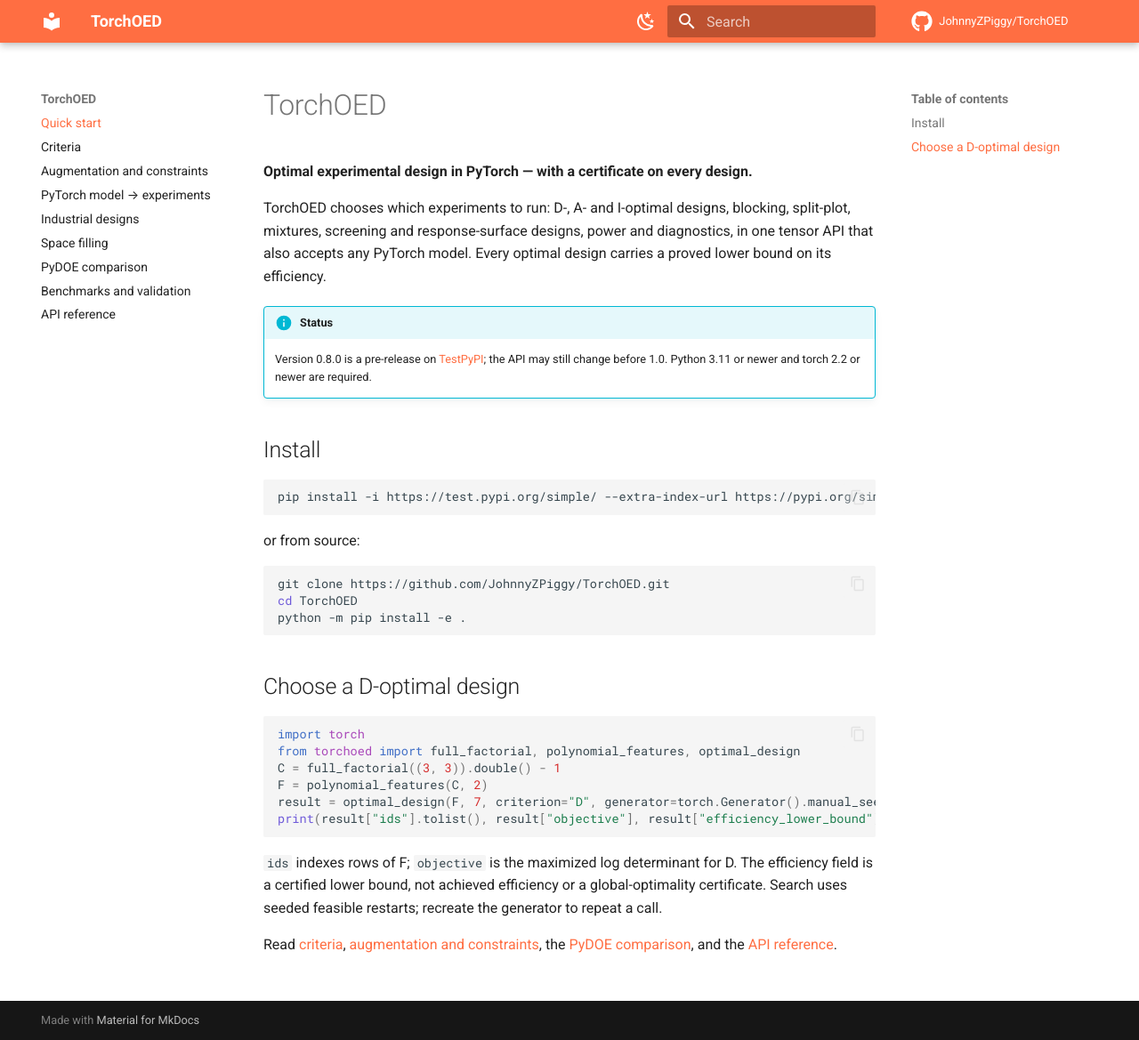
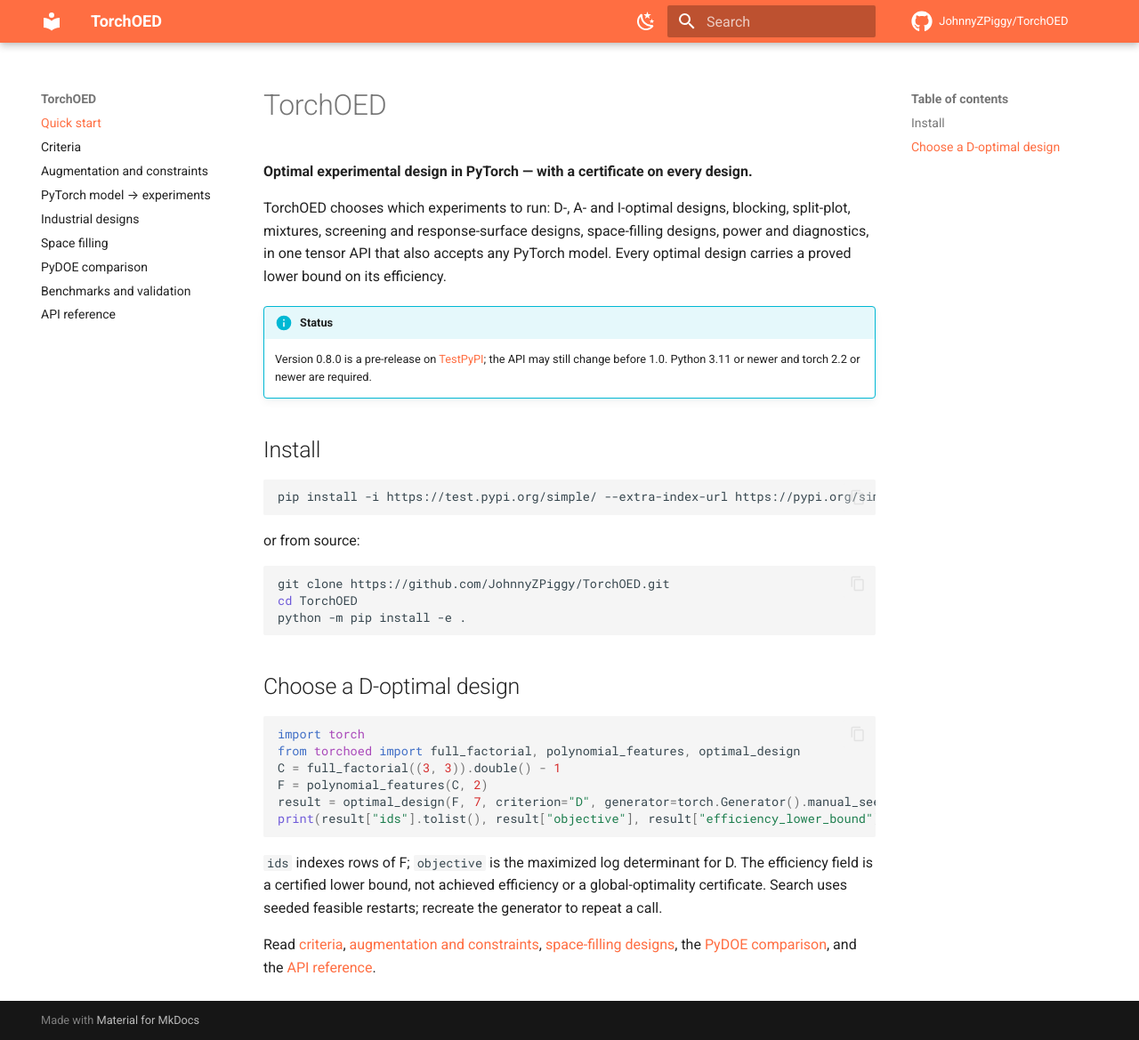
Before and after one commit to JohnnyZPiggy/TorchOED, an MkDocs documentation site: the page built from website/index.md, in a window 1280 px wide and 1169 px high. Shown: the whole window at 89% size. Built offline with MkDocs 1.6.1 and Material for MkDocs 9.7.7, drawn with Linux system fonts in a browser that asks for light colours; comment, search, counter and statistics services are not loaded.

Commit message:
docs: name space-filling designs on front pages (Refs #412) (#414)

```diff
--- a/website/index.md
+++ b/website/index.md
@@ -2,7 +2,7 @@
 
 **Optimal experimental design in PyTorch — with a certificate on every design.**
 
-TorchOED chooses which experiments to run: D-, A- and I-optimal designs, blocking, split-plot, mixtures, screening and response-surface designs, power and diagnostics, in one tensor API that also accepts any PyTorch model. Every optimal design carries a proved lower bound on its efficiency.
+TorchOED chooses which experiments to run: D-, A- and I-optimal designs, blocking, split-plot, mixtures, screening and response-surface designs, space-filling designs, power and diagnostics, in one tensor API that also accepts any PyTorch model. Every optimal design carries a proved lower bound on its efficiency.
 
 !!! info "Status"
     Version 0.8.0 is a pre-release on [TestPyPI](https://test.pypi.org/project/torchoed/); the API may still change before 1.0. Python 3.11 or newer and torch 2.2 or newer are required.
@@ -34,4 +34,4 @@ print(result["ids"].tolist(), result["objective"], result["efficiency_lower_boun
 
 `ids` indexes rows of F; `objective` is the maximized log determinant for D. The efficiency field is a certified lower bound, not achieved efficiency or a global-optimality certificate. Search uses seeded feasible restarts; recreate the generator to repeat a call.
 
-Read [criteria](criteria.md), [augmentation and constraints](augmentation.md), the [PyDOE comparison](pydoe.md), and the [API reference](api.md).
+Read [criteria](criteria.md), [augmentation and constraints](augmentation.md), [space-filling designs](space_filling.md), the [PyDOE comparison](pydoe.md), and the [API reference](api.md).
```
Also changed, not shown: README.md (+2 -2 lines).
